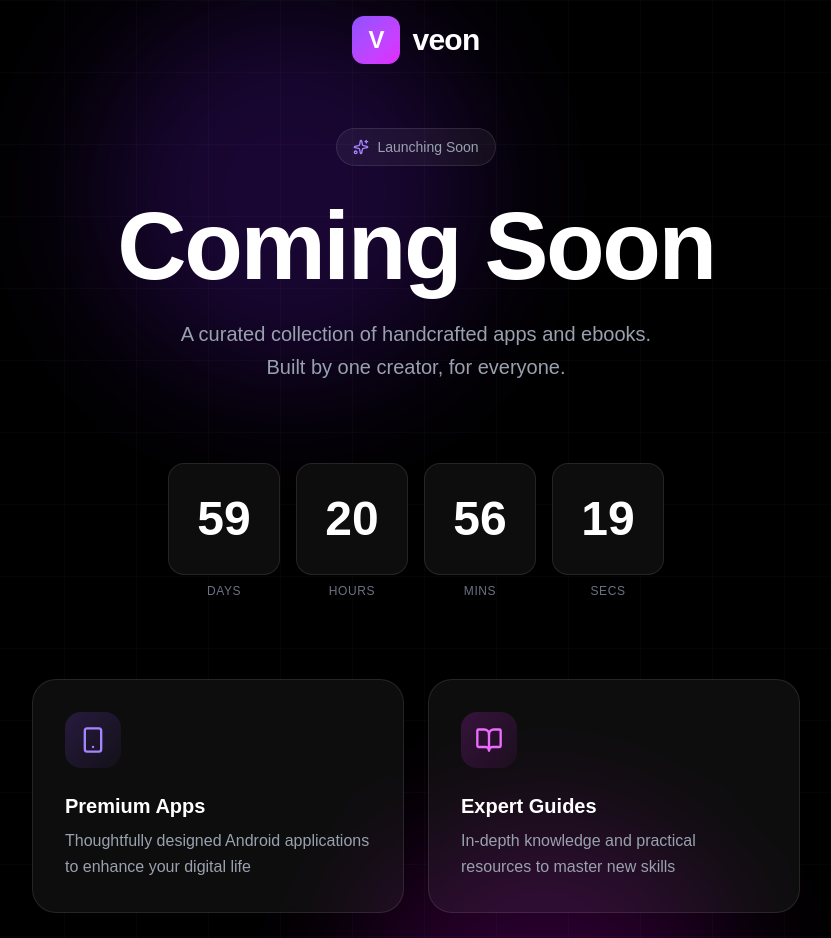
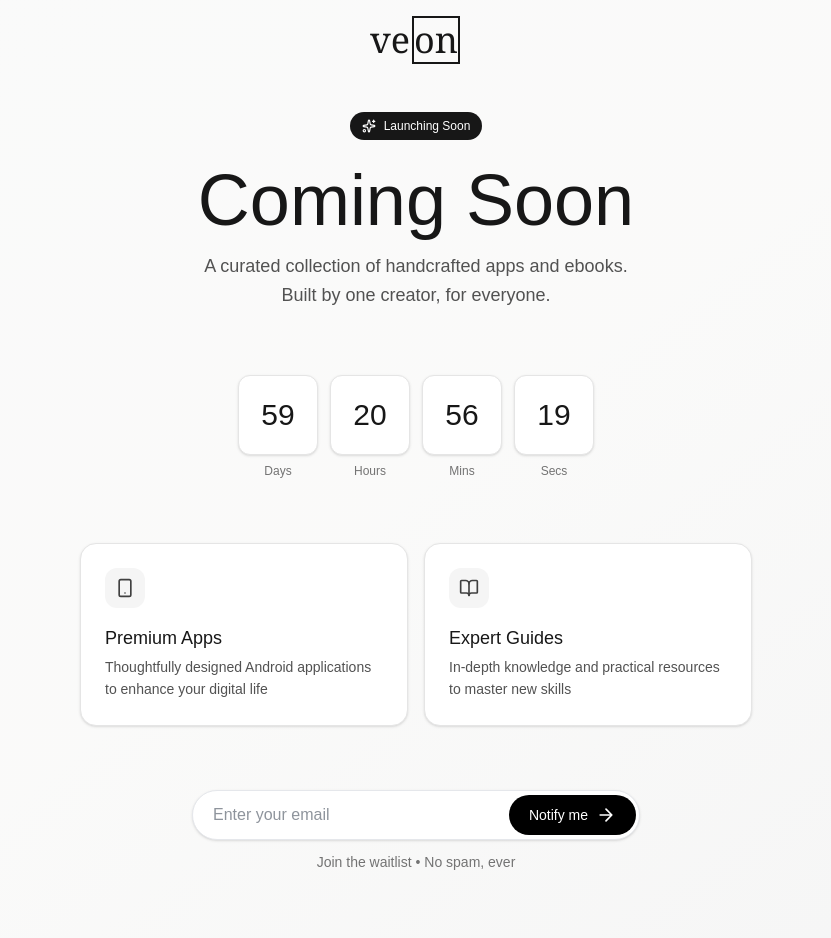
Before and after one commit to darshan-regmi/veon, a Next.js app: page / in a window 1280 px wide. Shown: the top 938 px of the page, without its empty margins (224-1055 px from the left). Built offline with nearby package versions, Linux system fonts and the light colour scheme; no server answers.

Commit message:
Update the UI to more cleaner look

```diff
--- a/app/layout.tsx
+++ b/app/layout.tsx
@@ -13,39 +13,65 @@ const geistMono = Geist_Mono({
 });
 
 export const metadata: Metadata = {
-  title: "Veon - Premium Apps & eBooks | Handcrafted Digital Products",
-  description: "Discover premium Android APKs and expert eBooks crafted with passion. Veon offers carefully designed apps and guides to enhance your digital life.",
-  keywords: ["premium apps", "android apk", "ebooks", "digital products", "productivity apps", "expert guides"],
-  authors: [{ name: "Darshan Regmi" }],
-  creator: "Veon",
+  // Optimized title with template support
+  title: {
+    default: "Veon - Premium Apps & eBooks by Darshan Regmi",
+    template: "%s | Veon",
+  },
+
+  // SEO-optimized description (150-160 chars)
+  description:
+    "Download handcrafted Android APKs and expert eBooks by Darshan Regmi. Premium productivity apps, poetry collections, and digital guides built with passion in Nepal.",
+
+  // Keywords removed - deprecated by Google
+
+  authors: [{ name: "Darshan Regmi", url: "https://darshanregmi.com.np" }],
+  creator: "Darshan Regmi",
   publisher: "Veon",
-  metadataBase: new URL("https://veon.darshanregmi.com.np"), // Replace with your actual domain
+
+  metadataBase: new URL("https://veon.darshanregmi.com.np"),
+
+  // Canonical URL using Metadata API (not manual <head> tag)
+  alternates: {
+    canonical: "https://veon.darshanregmi.com.np",
+  },
+
   openGraph: {
     type: "website",
     locale: "en_US",
     url: "https://veon.darshanregmi.com.np",
-    title: "Veon - Premium Apps & eBooks",
-    description: "Handcrafted digital products built with passion. Premium Android apps and expert guides.",
+    title: "Veon - Premium Apps & eBooks by Darshan Regmi",
+    description:
+      "Download handcrafted Android APKs and expert eBooks. Premium productivity apps and digital guides built with passion.",
     siteName: "Veon",
     images: [
       {
-        url: "/og-image.jpg", // Add this image to your /public folder
+        url: "/og-image.jpg",
         width: 1200,
         height: 630,
-        alt: "Veon - Premium Digital Products",
+        alt: "Veon - Premium Android Apps and eBooks",
+        type: "image/jpeg",
       },
     ],
   },
+
   twitter: {
     card: "summary_large_image",
+    site: "@darshanregmi_np",
+    creator: "@darshanregmi_np",
     title: "Veon - Premium Apps & eBooks",
-    description: "Handcrafted digital products built with passion.",
-    images: ["/og-image.jpg"], // Same image as OG
-    creator: "@darshanregmi_np", // Replace with your Twitter handle
+    description:
+      "Download handcrafted Android APKs and expert eBooks built with passion.",
+    images: {
+      url: "/og-image.jpg",
+      alt: "Veon - Premium Android Apps and eBooks",
+    },
   },
+
   robots: {
     index: true,
     follow: true,
+    nocache: false,
     googleBot: {
       index: true,
       follow: true,
@@ -54,11 +80,21 @@ export const metadata: Metadata = {
       "max-snippet": -1,
     },
   },
+
+  category: "technology",
+
   icons: {
-    icon: "/favicon.png",
-    shortcut: "/favicon-16x16.png",
-    apple: "/apple-touch-icon.png",
+    icon: [
+      { url: "/favicon.ico" },
+      { url: "/favicon-16x16.png", sizes: "16x16", type: "image/png" },
+      { url: "/favicon-32x32.png", sizes: "32x32", type: "image/png" },
+    ],
+    shortcut: "/favicon.ico",
+    apple: [
+      { url: "/apple-touch-icon.png", sizes: "180x180", type: "image/png" },
+    ],
   },
+
   manifest: "/site.webmanifest",
 };
 
@@ -67,14 +103,33 @@ export default function RootLayout({
 }: Readonly<{
   children: React.ReactNode;
 }>) {
+  // JSON-LD structured data for SEO
+  const jsonLd = {
+    "@context": "https://schema.org",
+    "@type": "WebSite",
+    name: "Veon",
+    url: "https://veon.darshanregmi.com.np",
+    author: {
+      "@type": "Person",
+      name: "Darshan Regmi",
+      url: "https://darshanregmi.com.np",
+    },
+    description: "Premium Android apps and eBooks crafted with passion",
+    publisher: {
+      "@type": "Organization",
+      name: "Veon",
+    },
+  };
+
   return (
     <html lang="en">
-      <head>
-        <link rel="canonical" href="https://veon.darshanregmi.con.np" />
-      </head>
       <body
         className={`${geistSans.variable} ${geistMono.variable} antialiased`}
       >
+        <script
+          type="application/ld+json"
+          dangerouslySetInnerHTML={{ __html: JSON.stringify(jsonLd) }}
+        />
         {children}
       </body>
     </html>
--- a/app/page.tsx
+++ b/app/page.tsx
@@ -83,39 +83,44 @@ export default function VeonComingSoon() {
   };
 
   return (
-    <div className="min-h-screen bg-black flex items-center justify-center p-4 relative overflow-hidden">
-      {/* Minimal gradient orbs */}
-      <div className="absolute top-0 left-1/4 w-96 h-96 bg-violet-600/20 rounded-full blur-3xl"></div>
-      <div className="absolute bottom-0 right-1/4 w-96 h-96 bg-fuchsia-600/20 rounded-full blur-3xl"></div>
-
-      {/* Grid pattern overlay */}
-      <div className="absolute inset-0 bg-[linear-gradient(rgba(255,255,255,.02)_1px,transparent_1px),linear-gradient(90deg,rgba(255,255,255,.02)_1px,transparent_1px)] bg-[size:72px_72px]"></div>
+    <div className="min-h-screen bg-neutral-50 flex items-center justify-center p-4 relative overflow-hidden">
+      <div className="absolute inset-0 bg-gradient-to-br from-neutral-50 via-stone-50 to-neutral-100"></div>
 
       <div className="max-w-5xl w-full relative z-10">
         {/* Logo */}
-        <div className="flex justify-center mb-16">
-          <div className="inline-flex items-center gap-3">
-            <div className="w-12 h-12 bg-gradient-to-br from-violet-500 to-fuchsia-500 rounded-xl flex items-center justify-center">
-              <span className="text-white font-bold text-2xl">V</span>
+        <div className="flex justify-center mb-12">
+          <div className="inline-flex items-center">
+            <span
+              className="text-neutral-900 text-4xl font-serif"
+              style={{ fontFamily: "Georgia, serif" }}
+            >
+              ve
+            </span>
+            <div className="relative inline-flex items-center justify-center border-2 border-neutral-900 w-12 h-12 mx-0.5">
+              <span
+                className="text-neutral-900 text-4xl font-serif"
+                style={{ fontFamily: "Georgia, serif" }}
+              >
+                on
+              </span>
             </div>
-            <span className="text-white text-3xl font-bold tracking-tight">
-              veon
-            </span>
           </div>
         </div>
 
         {/* Hero */}
-        <div className="text-center mb-20">
-          <div className="inline-flex items-center gap-2 px-4 py-2 bg-white/5 rounded-full border border-white/10 mb-8">
-            <Sparkles className="w-4 h-4 text-violet-400" />
-            <span className="text-sm text-gray-400">Launching Soon</span>
+        <div className="text-center mb-16">
+          <div className="inline-flex items-center gap-2 px-3 py-1.5 bg-neutral-900 rounded-full mb-6">
+            <Sparkles className="w-3.5 h-3.5 text-white" />
+            <span className="text-xs text-white font-medium">
+              Launching Soon
+            </span>
           </div>
 
-          <h1 className="text-6xl md:text-8xl font-bold text-white mb-6 tracking-tight">
+          <h1 className="text-5xl md:text-7xl font-medium text-neutral-900 mb-4">
             Coming Soon
           </h1>
 
-          <p className="text-xl text-gray-400 max-w-2xl mx-auto leading-relaxed">
+          <p className="text-lg text-neutral-600 max-w-xl mx-auto leading-relaxed">
             A curated collection of handcrafted apps and ebooks.
             <br />
             Built by one creator, for everyone.
@@ -123,7 +128,7 @@ export default function VeonComingSoon() {
         </div>
 
         {/* Countdown */}
-        <div className="flex justify-center gap-4 mb-20">
+        <div className="flex justify-center gap-3 mb-16">
           {[
             { value: timeLeft.days, label: "Days" },
             { value: timeLeft.hours, label: "Hours" },
@@ -131,12 +136,12 @@ export default function VeonComingSoon() {
             { value: timeLeft.seconds, label: "Secs" },
           ].map((item, idx) => (
             <div key={idx} className="flex flex-col items-center">
-              <div className="w-20 h-20 md:w-28 md:h-28 bg-white/5 backdrop-blur-sm rounded-2xl border border-white/10 flex items-center justify-center mb-2">
-                <span className="text-3xl md:text-5xl font-bold text-white tabular-nums">
+              <div className="w-16 h-16 md:w-20 md:h-20 bg-white rounded-xl border border-neutral-200 flex items-center justify-center mb-2 shadow-sm">
+                <span className="text-2xl md:text-3xl font-medium text-neutral-900 tabular-nums">
                   {String(item.value).padStart(2, "0")}
                 </span>
               </div>
-              <span className="text-xs text-gray-500 uppercase tracking-wider">
+              <span className="text-xs text-neutral-500 font-medium">
                 {item.label}
               </span>
             </div>
@@ -144,28 +149,28 @@ export default function VeonComingSoon() {
         </div>
 
         {/* Features */}
-        <div className="grid md:grid-cols-2 gap-6 max-w-3xl mx-auto mb-20">
-          <div className="group relative bg-white/5 backdrop-blur-sm rounded-3xl p-8 border border-white/10 hover:border-violet-500/50 transition-all duration-300">
-            <div className="w-14 h-14 bg-gradient-to-br from-violet-500/20 to-violet-500/5 rounded-2xl flex items-center justify-center mb-6 group-hover:scale-110 transition-transform">
-              <Smartphone className="w-7 h-7 text-violet-400" />
+        <div className="grid md:grid-cols-2 gap-4 max-w-2xl mx-auto mb-16">
+          <div className="bg-white rounded-2xl p-6 border border-neutral-200 shadow-sm">
+            <div className="w-10 h-10 bg-neutral-100 rounded-xl flex items-center justify-center mb-4">
+              <Smartphone className="w-5 h-5 text-neutral-700" />
             </div>
-            <h3 className="text-xl font-semibold text-white mb-2">
+            <h3 className="text-lg font-medium text-neutral-900 mb-1">
               Premium Apps
             </h3>
-            <p className="text-gray-400 leading-relaxed">
+            <p className="text-sm text-neutral-600 leading-relaxed">
               Thoughtfully designed Android applications to enhance your digital
               life
             </p>
           </div>
 
-          <div className="group relative bg-white/5 backdrop-blur-sm rounded-3xl p-8 border border-white/10 hover:border-fuchsia-500/50 transition-all duration-300">
-            <div className="w-14 h-14 bg-gradient-to-br from-fuchsia-500/20 to-fuchsia-500/5 rounded-2xl flex items-center justify-center mb-6 group-hover:scale-110 transition-transform">
-              <BookOpen className="w-7 h-7 text-fuchsia-400" />
+          <div className="bg-white rounded-2xl p-6 border border-neutral-200 shadow-sm">
+            <div className="w-10 h-10 bg-neutral-100 rounded-xl flex items-center justify-center mb-4">
+              <BookOpen className="w-5 h-5 text-neutral-700" />
             </div>
-            <h3 className="text-xl font-semibold text-white mb-2">
+            <h3 className="text-lg font-medium text-neutral-900 mb-1">
               Expert Guides
             </h3>
-            <p className="text-gray-400 leading-relaxed">
+            <p className="text-sm text-neutral-600 leading-relaxed">
               In-depth knowledge and practical resources to master new skills
             </p>
           </div>
@@ -176,27 +181,63 @@ export default function VeonComingSoon() {
           {!subscribed ? (
             <form onSubmit={handleSubscribe} className="relative">
               <input
+                required
                 type="email"
                 value={email}
                 onChange={(e) => setEmail(e.target.value)}
                 placeholder="Enter your email"
-                className="w-full bg-white/5 backdrop-blur-sm text-white placeholder-gray-500 px-6 py-4 pr-32 rounded-2xl border border-white/10 focus:border-violet-500/50 focus:outline-none transition-all"
-                required
+                className="w-full rounded-full bg-white px-5 py-3 text-base text-gray-800 outline-none shadow-sm border border-gray-200 focus:ring-2 focus:ring-black focus:border-black pr-14"
               />
+
               <button
                 type="submit"
-                disabled={loading}
-                className="absolute right-2 top-1/2 -translate-y-1/2 px-6 py-2.5 bg-gradient-to-r from-violet-500 to-fuchsia-500 text-white text-sm font-medium rounded-xl hover:shadow-lg hover:shadow-violet-500/25 transition-all flex items-center gap-2 disabled:opacity-50 disabled:cursor-not-allowed"
+                className="absolute right-1 top-1/2 -translate-y-1/2 bg-black text-white rounded-full flex items-center justify-center px-5 py-2.5 hover:bg-gray-900 transition"
               >
-                {loading ? "Saving..." : "Notify Me"}
-                {!loading && <ArrowRight className="w-4 h-4" />}
+                {/* Desktop/Large screen: Notify me + Arrow */}
+                <span className="hidden md:flex items-center gap-x-2 text-sm">
+                  Notify me
+                  <svg
+                    width="20"
+                    height="20"
+                    viewBox="0 0 24 24"
+                    fill="none"
+                    xmlns="http://www.w3.org/2000/svg"
+                  >
+                    <path
+                      d="M5 12H19M19 12L12 5M19 12L12 19"
+                      stroke="white"
+                      strokeWidth="2"
+                      strokeLinecap="round"
+                      strokeLinejoin="round"
+                    />
+                  </svg>
+                </span>
+
+                {/* Mobile: show only arrow */}
+                <span className="md:hidden">
+                  <svg
+                    width="20"
+                    height="20"
+                    viewBox="0 0 24 24"
+                    fill="none"
+                    xmlns="http://www.w3.org/2000/svg"
+                  >
+                    <path
+                      d="M5 12H19M19 12L12 5M19 12L12 19"
+                      stroke="white"
+                      strokeWidth="2"
+                      strokeLinecap="round"
+                      strokeLinejoin="round"
+                    />
+                  </svg>
+                </span>
               </button>
             </form>
           ) : (
-            <div className="bg-emerald-500/10 backdrop-blur-sm border border-emerald-500/20 rounded-2xl p-6 text-center">
-              <div className="w-12 h-12 bg-emerald-500/20 rounded-full flex items-center justify-center mx-auto mb-4">
+            <div className="bg-emerald-50 border border-emerald-200 rounded-xl p-5 text-center">
+              <div className="w-10 h-10 bg-emerald-100 rounded-full flex items-center justify-center mx-auto mb-3">
                 <svg
-                  className="w-6 h-6 text-emerald-400"
+                  className="w-5 h-5 text-emerald-600"
                   fill="none"
                   viewBox="0 0 24 24"
                   stroke="currentColor"
@@ -209,10 +250,10 @@ export default function VeonComingSoon() {
                   />
                 </svg>
               </div>
-              <h3 className="text-white font-semibold mb-1">
+              <h3 className="text-neutral-900 font-medium mb-1">
                 You&apos;re all set!
               </h3>
-              <p className="text-sm text-gray-400">
+              <p className="text-sm text-neutral-600">
                 We&apos;ll notify you when we launch
               </p>
             </div>
@@ -221,10 +262,10 @@ export default function VeonComingSoon() {
           {!subscribed && (
             <>
               {error && (
-                <p className="text-center text-sm text-red-400 mt-4">{error}</p>
+                <p className="text-center text-sm text-red-600 mt-3">{error}</p>
               )}
               {!error && (
-                <p className="text-center text-sm text-gray-500 mt-4">
+                <p className="text-center text-sm text-neutral-500 mt-3">
                   Join the waitlist • No spam, ever
                 </p>
               )}
@@ -233,8 +274,8 @@ export default function VeonComingSoon() {
         </div>
 
         {/* Footer */}
-        <div className="text-center mt-20">
-          <p className="text-gray-600 text-sm">Crafted with care © 2024</p>
+        <div className="text-center mt-16">
+          <p className="text-neutral-400 text-sm">Crafted with care © 2024</p>
         </div>
       </div>
     </div>
--- a/app/sitemap.ts
+++ b/app/sitemap.ts
@@ -1,6 +1,4 @@
-import { MetadataRoute } from 'next'
-
-export default function sitemap(): MetadataRoute.Sitemap {
+export default function sitemap() {
   return [
     {
       url: 'https://veon.darshanregmi.com.np',
@@ -8,5 +6,5 @@ export default function sitemap(): MetadataRoute.Sitemap {
       changeFrequency: 'weekly',
       priority: 1,
     },
-    ]
+  ];
 }
```
Also changed, not shown: app/robots.ts (added, +9 -0 lines), app/favicon.png (deleted), public/favicon.png (added), public/robots.txt (deleted). Lines whose indentation alone changed are shown as unchanged.
